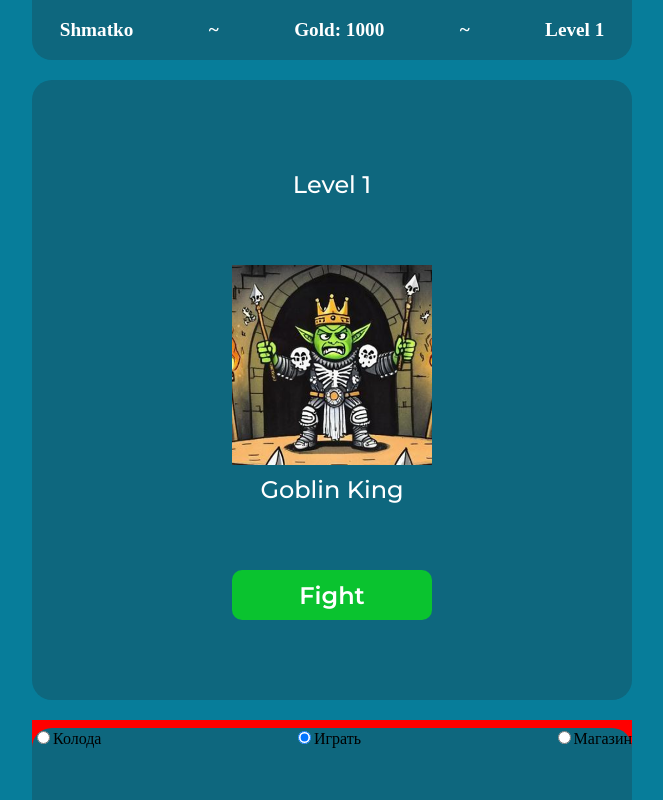
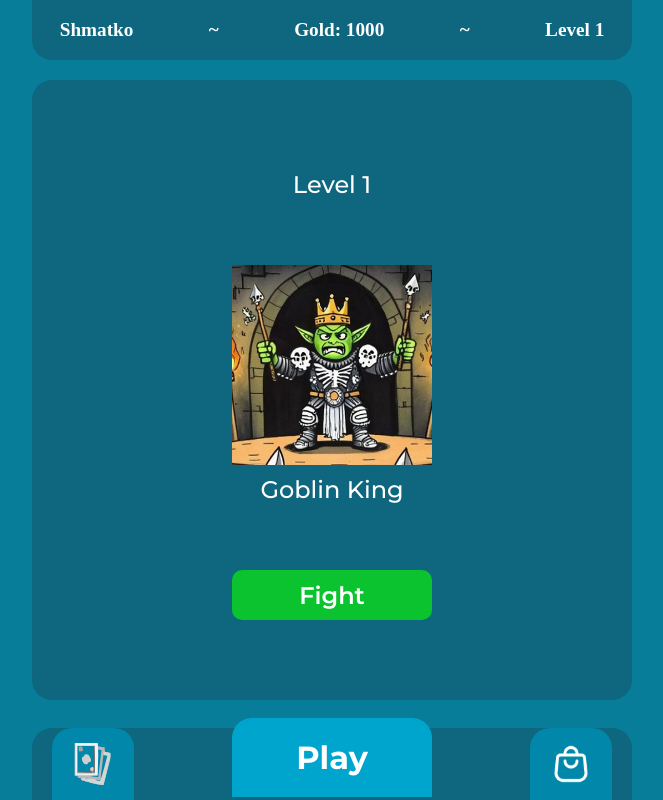
Before and after one commit to chikibambony137/YetAnotherCardGame, a Vue app: page / in a window 1280 px wide. Shown: the whole page, without its empty margins (308-971 px from the left). Built offline with nearby package versions, Linux system fonts and the light colour scheme.

Commit message:
styling menu nav

```diff
--- a/src/components/blocks/menu/Nav.vue
+++ b/src/components/blocks/menu/Nav.vue
@@ -1,31 +1,72 @@
 <template>
   <div class="nav">
     <div class="nav__layout">
-      <div class="nav__deck-bttn">
-        <input type="radio" name="nav" value="/deck" v-model="route" />Колода
+      <div
+        class="nav__bttn"
+        :class="{ nav__bttn_active: isDeckActive }"
+        @click="goTo('/deck')">
+        <img class="nav__img" src="../../../assets/icons/menu/deck.svg" alt="deck.svg" draggable="false">
       </div>
 
-      <div class="nav__play-bttn">
-        <input type="radio" name="nav" value="/" v-model="route" />Играть
+      <div
+        class="nav__bttn nav__bttn_play bttn"
+        :class="{ nav__bttn_active: isPlayActive }"
+        @click="goTo('/')">
+        <span class="bttn__title">Play</span>
       </div>
 
-      <div class="nav__shop-btnn">
-        <input type="radio" name="nav" value="/shop" v-model="route" />Магазин
+      <div
+        class="nav__bttn"
+        :class="{ nav__bttn_active: isShopActive }"
+        @click="goTo('/shop')">
+        <img class="nav__img" src="../../../assets/icons/menu/shop.svg" alt="shop.svg" draggable="false">
       </div>
     </div>
   </div>
 </template>
 
 <script setup>
-import { ref, watch } from "vue";
+import { ref, watch, onMounted } from "vue";
 import { useRouter } from "vue-router";
 
+const isDeckActive = ref(false);
+const isPlayActive = ref(true);
+const isShopActive = ref(false);
+
+const styleButton = (route) => {
+  switch (route) {
+    case "/deck": {
+      isDeckActive.value = true;
+      isPlayActive.value = false;
+      isShopActive.value = false;
+      break;
+    }
+    case "/": {
+      isPlayActive.value = true;
+      isDeckActive.value = false;
+      isShopActive.value = false;
+      break;
+    }
+    case "/shop": {
+      isShopActive.value = true;
+      isPlayActive.value = false;
+      isDeckActive.value = false;
+      break;
+    }
+  }
+}
+
 const router = useRouter();
-const route = ref(window.location.pathname); // current url
 
-watch(route, (newRoute) => {
+const goTo = (newRoute) => {
   router.push(newRoute);
-});
+  styleButton(newRoute);
+};
+
+onMounted(() => {
+  const route = window.location.pathname;
+  styleButton(route);
+})
 </script>
 
 <style lang="scss" scoped>
@@ -37,18 +78,61 @@ watch(route, (newRoute) => {
 
   width: 100%;
   height: 100%;
-
-  background-color: red;
 }
 
 .nav__layout {
   display: flex;
   justify-content: space-between;
+  overflow: visible;
 
   width: 100%;
   height: 90%;
 
+  padding: 0 20px;
   border-radius: 20px 20px 0 0;
   background-color: var.$block-background-color;
 }
+
+.nav__radio-bttn {
+  display: none;
+}
+
+.nav__bttn {
+  display: flex;
+  align-items: center;
+  justify-content: center;
+
+  box-sizing: border-box;
+  border-radius: 20px 20px 0 0;
+
+  cursor: pointer;
+  user-select: none;
+
+  padding: 10px 20px;
+  background-color: var.$button-color;
+}
+
+.nav__bttn_active {
+  position: relative;
+  top: -10px;
+  height: 110%;
+
+  background-color: var.$button-color_choosed;
+}
+
+.nav__bttn_play {
+  width: 200px;
+}
+
+.bttn__title {
+  color: var.$default-text-color;
+  font-family: var.$default-font-family;
+  font-size: 2rem;
+  font-weight: 700;
+}
+
+.nav__img {
+  width: 42px;
+  height: auto;
+}
 </style>
```
Also changed, not shown: src/assets/icons/menu/deck.svg (added), src/assets/icons/menu/shop.svg (added).
